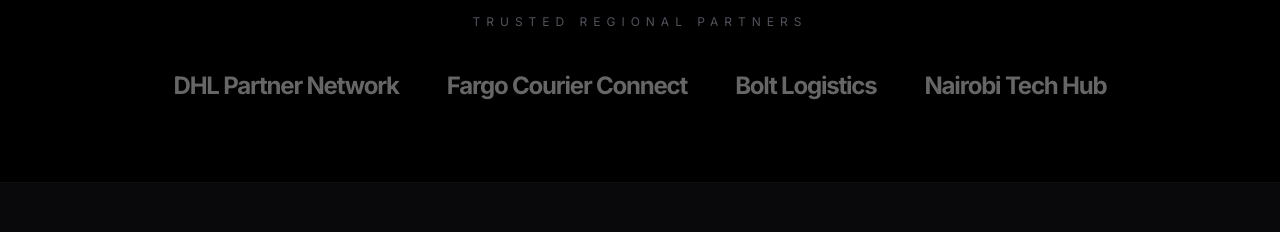
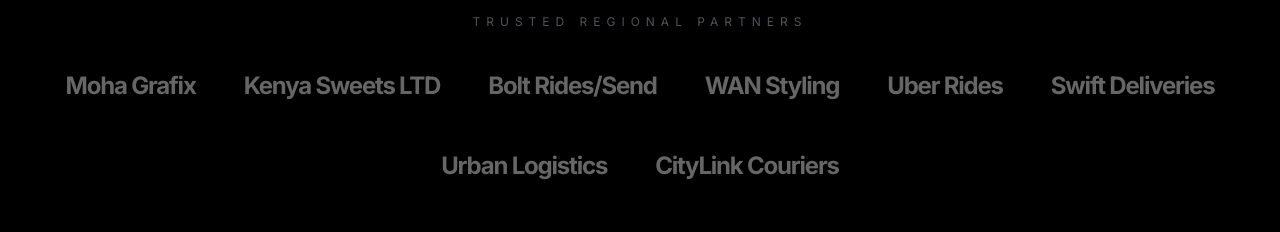
Before and after one commit to wacose001254-spec/wacose-logistics, a Next.js app: page / in a window 1280 px wide. Shown: the part 3485-3717 px from the top of the page. Built offline with nearby package versions, Linux system fonts and the light colour scheme.

Commit message:
Fix: replaced brand icons with universal lucide icons for build stability

```diff
--- a/app/page.tsx
+++ b/app/page.tsx
@@ -7,7 +7,7 @@
 
 // 1. Define the ClientPortfolio component OUTSIDE of the Home function
 function ClientPortfolio() {
-  const partners = ["DHL Partner Network", "Fargo Courier Connect", "Bolt Logistics", "Nairobi Tech Hub"];
+  const partners = ["Moha Grafix", "Kenya Sweets LTD", "Bolt Rides/Send", "WAN Styling", "Uber Rides", "Swift Deliveries", "Urban Logistics", "CityLink Couriers"];
   return (
     <section className="py-20 bg-black border-y border-white/5">
       <div className="container mx-auto px-6">
```
